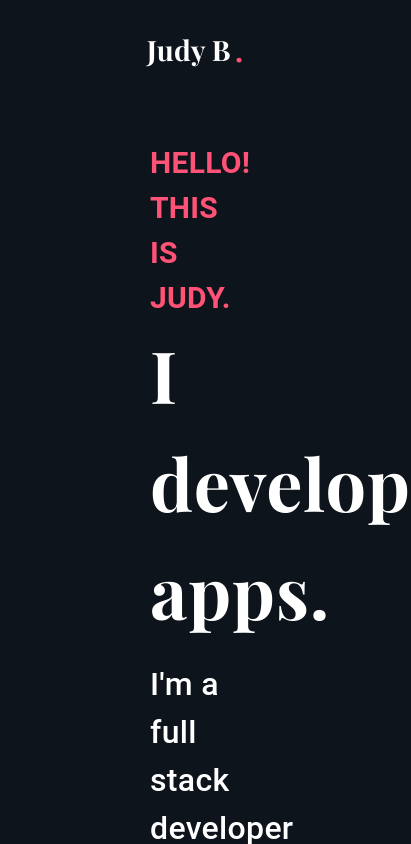
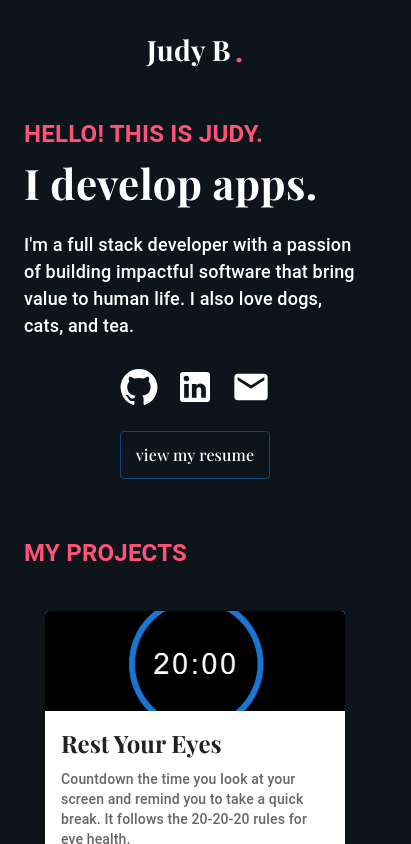
Before and after one commit to JudyBui127/resume, a React (Create React App) app: page / in a window 390 px wide. Shown: the top 844 px of the page, 411 px wide, since content can reach past the window. Built offline with nearby package versions, Linux system fonts and the light colour scheme.

Commit message:
responsive styling: mobile & desktop

```diff
--- a/src/components/footer/styles.js
+++ b/src/components/footer/styles.js
@@ -21,8 +21,12 @@ export const FooterText = styled(Typography)`
   &&{
     font-weight: 500;
     font-size: 16px;
-    margin: 0 80px;
+    margin: 0 16px;
     font-family: "Roboto";
     color: grey;
+    @media all and (min-width: 768px) {
+      margin: 0 80px;
+    }
+
   }
 `;
--- a/src/components/homepage/styles.js
+++ b/src/components/homepage/styles.js
@@ -6,54 +6,8 @@ export const StyledContainer = styled(Stack)`
   max-width: 1440px;
   display: flex;
   flex-direction: column;
-  margin: 40px 150px 60px;
-`;
-
-export const HelloText = styled(Typography)`
-  &&{
-    color: #ff5277;
-    font-weight: 600;
-    font-size: 30px;
-    text-transform: uppercase;
+  margin: 16px 24px;
+  @media all and (min-width: 768px) {
+    margin: 40px 150px 60px;
   }
 `;
-
-export const DevelopText = styled(Typography)`
-  &&{
-    font-weight: 600;
-    font-size: 72px;
-    font-family: "Playfair Display";
-  }
-`;
-
-export const CommonText = styled(Typography)`
-  &&{
-    font-weight: 500;
-    font-size: 32px;
-    padding-top: 16px;
-  }
-`;
-
-export const EmailContainer = styled.div`
-  margin-top: 60px;
-  width: 100%;
-  display: flex;
-  flex-direction: row;
-  justify-content: center;
-`;
-
-export const StyledButton = styled(Button)`
-  width: fit-content;
-  height: 48px;
-  &&{
-    color: white
-  }
-`;
-
-export const ButtonText = styled(Typography)`
-  &&{
-    font-weight: 500;
-    font-family: "Playfair Display";
-    text-transform: none;
-  }
-`;
--- a/src/components/introduction/styles.js
+++ b/src/components/introduction/styles.js
@@ -13,33 +13,48 @@ export const HelloText = styled(Typography)`
   &&{
     color: #ff5277;
     font-weight: 600;
-    font-size: 30px;
+    font-size: 24px;
     text-transform: uppercase;
+
+    @media all and (min-width: 768px) {
+      font-size: 30px;
+    }
   }
 `;
-
 export const DevelopText = styled(Typography)`
   &&{
     font-weight: 600;
-    font-size: 72px;
+    font-size: 42px;
     font-family: "Playfair Display";
+
+    @media all and (min-width: 768px) {
+      font-size: 72px;
+    }
   }
 `;
 
 export const CommonText = styled(Typography)`
   &&{
     font-weight: 500;
-    font-size: 32px;
+    font-size: 18px;
     padding-top: 16px;
+
+    @media all and (min-width: 768px) {
+      font-size: 32px;
+    }
   }
 `;
 
 export const EmailContainer = styled.div`
-  margin-top: 40px;
+  margin-top: 20px;
   width: 100%;
   display: flex;
   flex-direction: row;
   justify-content: center;
+
+  @media all and (min-width: 768px) {
+    margin-top: 40px;
+  }
 `;
 
 export const StyledButton = styled(Button)`
--- a/src/components/projects/index.js
+++ b/src/components/projects/index.js
@@ -1,6 +1,5 @@
 import {
   Stack,
-  CardMedia,
   CardActions,
   CardContent,
   Grid,
@@ -15,7 +14,8 @@ import {
   TechStack,
   LogoContainer,
   LogoImg,
-  StyledGrid
+  StyledGrid,
+  StyledCardMedia
 } from './styles';
 
 import restEyes from "./assets/rest-your-eyes2.png";
@@ -51,8 +51,7 @@ const Projects = () => {
       <StyledGrid
         container
         rowSpacing={8}
-        columnSpacing={{ sx: 3, sm: 3, md: 3, lg: 12 }}
-        style={{}}>
+        columnSpacing={{ sx: 3, sm: 3, md: 3, lg: 12 }}>
         <ProjectCard
           projectImg={restEyes}
           title={"Rest Your Eyes"}
@@ -87,10 +86,10 @@ const ProjectCard = ({
       <StyledCard
         onClick={() =>
           window.open(website || github, '_blank')}>
-        <CardMedia
+        <StyledCardMedia
           component="img"
           alt="rest your eyes"
-          height="200"
+          height="100"
           image={projectImg}/>
         <CardContent>
           <ProjectName gutterBottom variant="h5" component="div">
--- a/src/components/projects/styles.js
+++ b/src/components/projects/styles.js
@@ -1,4 +1,4 @@
-import { Card, Grid, Stack, Typography } from "@mui/material";
+import { Card, CardMedia, Grid, Stack, Typography } from "@mui/material";
 import styled from "styled-components";
 import Button from '@mui/material/Button';
 
@@ -13,8 +13,12 @@ export const HelloText = styled(Typography)`
   &&{
     color: #ff5277;
     font-weight: 600;
-    font-size: 28px;
+    font-size: 24px;
     text-transform: uppercase;
+
+    @media all and (min-width: 768px) {
+      font-size: 30px;
+    }
   }
 `;
 
@@ -57,7 +61,11 @@ export const StyledCard = styled(Card)`
     display: flex;
     flex-direction: column;
     cursor: pointer;
-    max-width: 345px;
+    max-width: 300px;
+
+    @media all and (min-width: 768px) {
+      max-width: 345px;
+    }
   }
 `;
 
@@ -88,3 +96,10 @@ export const StyledGrid = styled(Grid)`
   align-items: center;
 
 `;
+
+export const StyledCardMedia = styled(CardMedia)`
+  height: 100px;
+  @media all and (min-width: 768px) {
+    height: 200px;
+  }
+`;
```
